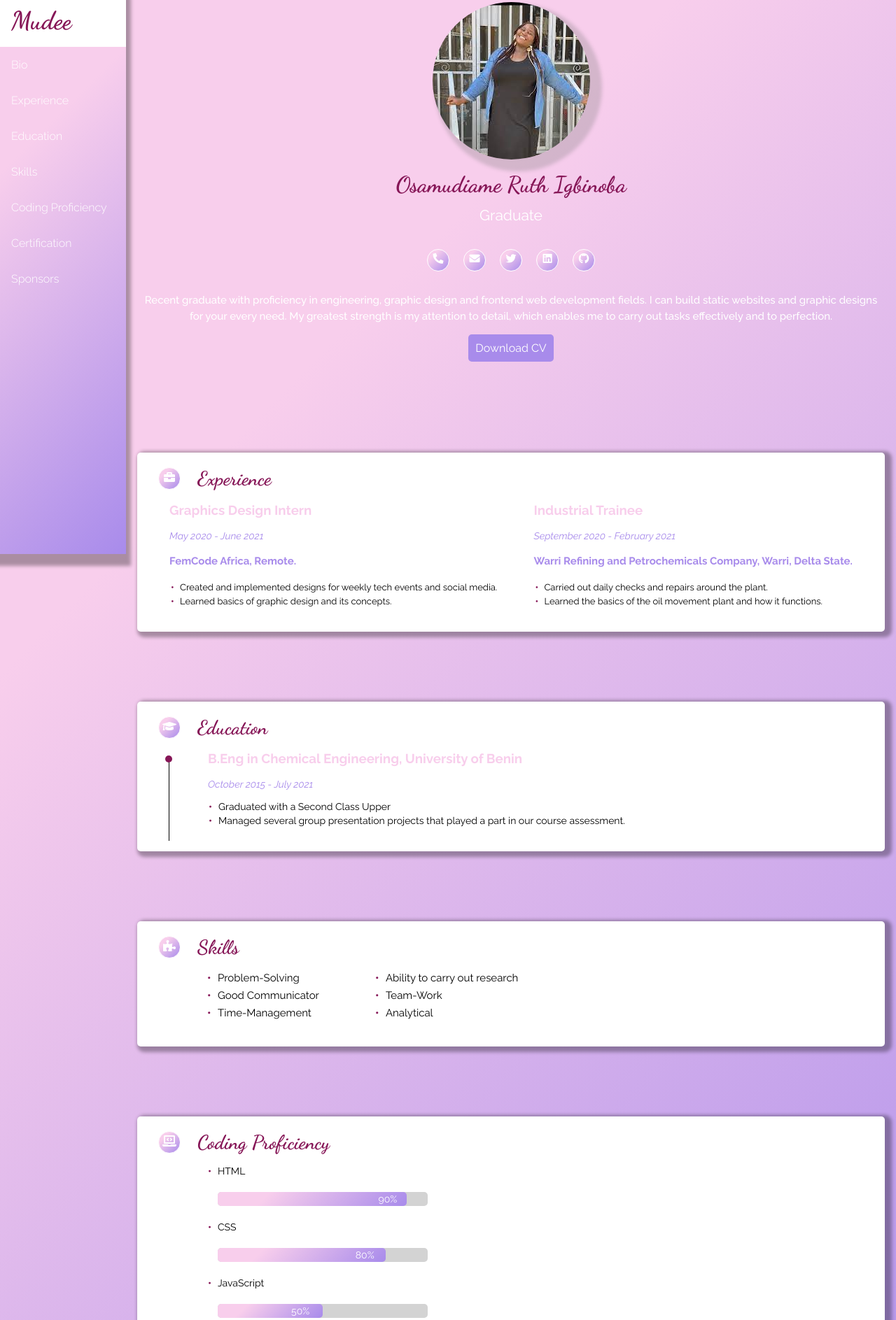
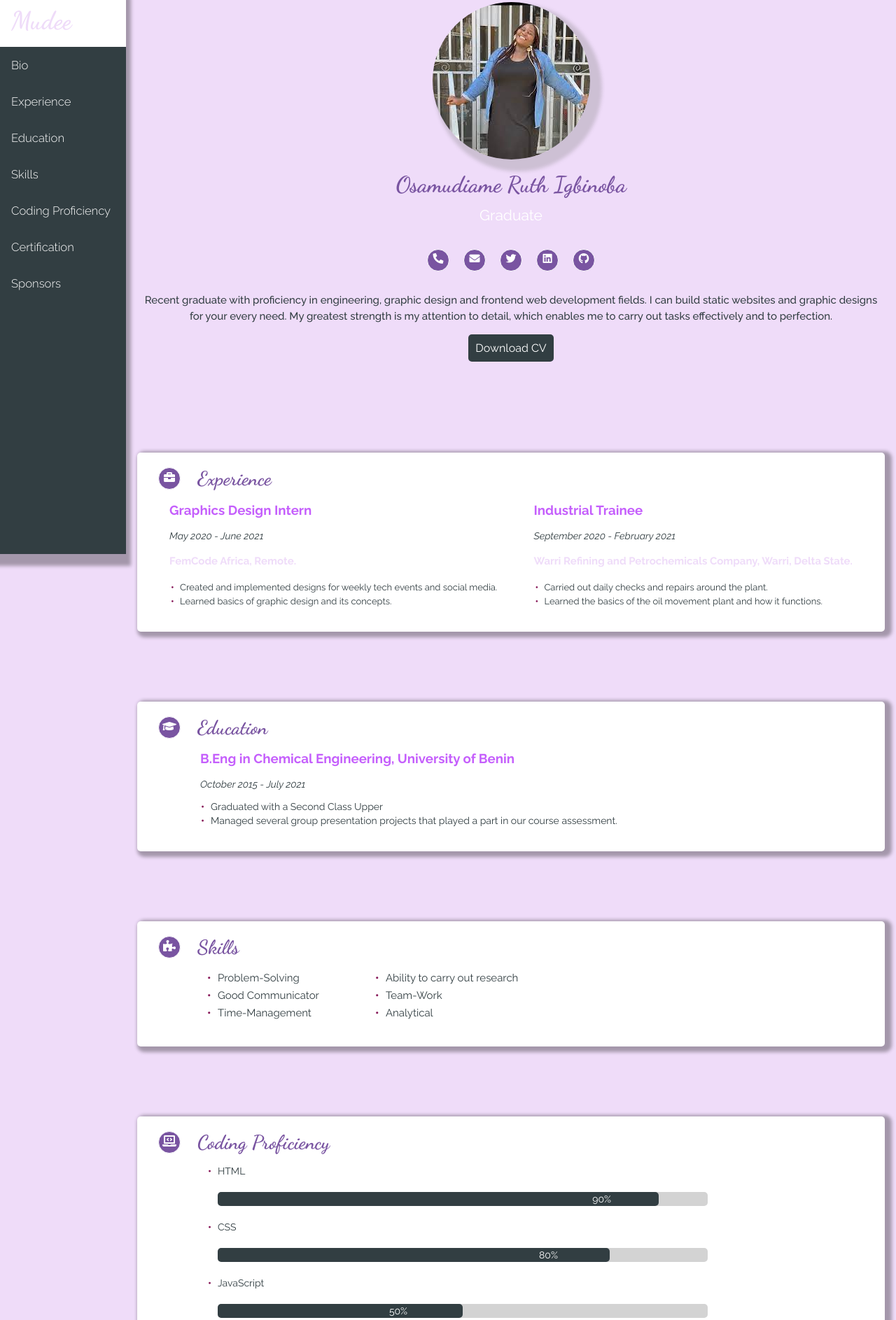
Before and after one commit to Mudi-Igbinoba/HNGi8-Stage-2, a plain HTML site: page index.html in a window 1280 px wide. Shown: the part 8-1895 px from the top of the page at 70% size. Drawn offline with Linux system fonts and the light colour scheme; files whose address does not match are found by name.

Commit message:
made additional changes

```diff
--- a/index.html
+++ b/index.html
@@ -4,6 +4,7 @@
     <meta charset="UTF-8">
     <meta name="viewport" content="width=device-width, initial-scale=1.0">
     <title>Resume Page</title>
+    <link rel="stylesheet" href="//use.fontawesome.com/releases/v5.0.7/css/all.css">
     <link rel="stylesheet" href="style.css">
     <link rel="stylesheet" href="assets/all.css">
     <link rel="preconnect" href="https://fonts.googleapis.com">
@@ -70,8 +71,8 @@
       <h2>Experience</h2>
 
       <div class="work-experience">
-        <div class="dot-1"></div>
-        <div class="line-1"></div>
+        <!-- <div class="dot-1"></div>
+        <div class="line-1"></div> -->
         <div class="ex-1">
           <h3>Graphics Design Intern</h3>
 
@@ -85,8 +86,8 @@
           </ul>
         </div>
 
-        <div class="dot-2"></div>
-        <div class="line-2"></div>
+        <!-- <div class="dot-2"></div>
+        <div class="line-2"></div> -->
         <div class="ex-2">
           <h3>Industrial Trainee</h3>
 
--- a/style.css
+++ b/style.css
@@ -1,13 +1,14 @@
 
 * {
     font-family: 'Raleway', sans-serif;
+    color: #323E42;
 }
 
 body {
     margin: 0px;
     padding: 0px;
-    background-color: #f8ceec;
-    background-image: linear-gradient(315deg, #a88beb 0%, #f8ceec 74%);
+    background-color: #EFDCF9;
+    /* background-image: linear-gradient(315deg, #a88beb 0%, #f8ceec 74%); */
 }
 
 ul li::before {
@@ -21,8 +22,8 @@ ul li::before {
 
 /* Sidebar */
 .sidebar {
-    background-color: #f8ceec;
-    background-image: linear-gradient(315deg, #a88beb 0%, #f8ceec 74%);
+    background-color: #323E42;
+    /* background-image: linear-gradient(315deg, #a88beb 0%, #f8ceec 74%); */
     width: 180px;
     margin: 0;
     padding: 0;
@@ -38,21 +39,22 @@ ul li::before {
     padding: 16px;
     text-decoration: none;
     font-weight: 300;
+    font-size: 1.3vw;
 }
 
 .sidebar a:active {
     background-color: #fff;
-    color: #861657
+    color: #323E42;
 }
 
 .sidebar a:hover {
     background-color: #fff;
-    color: #861657
+    color:  #323E42;
 }
 
 #slack-name {
     font-size: 36px;
-    color: #861657;
+    color: #EFDCF9;
     font-family: 'Dancing Script', cursive;
     font-weight: 700;
 }
@@ -63,7 +65,7 @@ ul li::before {
     vertical-align: middle;
     margin-left: 10px;
     font-size: 28px;
-    color: #861657;
+    color: #7954A1;
     font-family: 'Dancing Script', cursive;
 }
 
@@ -91,7 +93,7 @@ footer.content {
 h1 {
     font-size: 32px;
     line-height: 10px;
-    color: #861657;
+    color: #7954A1;
     font-family: 'Dancing Script', cursive;
 }
 
@@ -103,7 +105,7 @@ h1 {
 
 #bio p {
     font-size: 15px;
-    color: #fff;
+    color: #323E42;
     line-height: 22.5px;
     font-weight: 500;
 }
@@ -133,22 +135,22 @@ h1 {
     padding: 5px;
     border: 1px solid white;
     color: white;
-    background-color: #f8ceec;
-    background-image: linear-gradient(315deg, #a88beb 0%, #f8ceec 74%);
+    background-color: #7954A1;
+    /* background-image: linear-gradient(315deg, #a88beb 0%, #f8ceec 74%); */
     position: relative;
     margin: 0px 10px;
 }
 
 .fas:hover, .fab:hover {
     background-color: #fff;
-    color: linear-gradient(315deg, #f8ceec 0%, #a88beb 74%);
+    color: #7954A1;
     box-shadow: -5px 5px 5px 5px rgba(0, 0, 0, 0.315);
 }
 
 .cv-link {
     text-decoration: none;
     color: white;
-    background-color: #a88beb;
+    background-color:#323E42;
     padding: 10px;
     border-radius: 5px;
     position: relative;
@@ -156,7 +158,7 @@ h1 {
 }
 
 .cv-link:hover {
-    color: violet;
+    color: #C55FFC;
     background-color: white;
     box-shadow: 5px 3px 5px 5px rgba(0, 0, 0, 0.315);
 }
@@ -170,19 +172,19 @@ h1 {
 }
 
 #experience h3 {
-    color: #f8ceec;
+    color: #C55FFC;
     line-height: 19.2px;
 }
 
 #experience p {
     font-size: 14px;
-    color:#a88beb;
+    color:#EFDCF9;
 }
 
 #experience h4 {
     font-size: 15px;
     line-height: 16px;
-    color: #a88beb;
+    color: #EFDCF9;
 }
 
 #experience ul {
@@ -198,15 +200,15 @@ h1 {
     flex-wrap: wrap;
 }
 
-.dot-1 {
+/* .dot-1 {
     width: 10px;
     height: 10px;
     border-radius: 50%;
     background-color: #861657;
     display: block;
-    position: relative;
-    top: 23px;
-    left: 2px;
+    position: absolute;
+    top: ;
+    left: ;
     z-index: 100;
 }
 
@@ -221,11 +223,9 @@ h1 {
     right: 6px;
     z-index: 100;
 }
-
 .line-1 {
     width: 1px;
     height: 150px;
-    /* border-radius: 50%; */
     background-color: black;
     display: block;
     position: relative;
@@ -237,15 +237,14 @@ h1 {
 .line-2 {
     width: 1px;
     height: 150px;
-    /* border-radius: 50%; */
     background-color: black;
     display: block;
     position: relative;
     top: 25px;
-    /* left: 5px; */
     right: 35px;
     z-index: 50;
-}
+}*/
+
 
 /* Education */
 #education {
@@ -263,12 +262,12 @@ h1 {
  #education h3 {
     line-height: 19.2px;
     margin-left: 70px;
-    color: #f8ceec;
+    color: #C55FFC;
 }
 
 #education p {
     font-size: 14px;
-    color: #a88beb;
+    color: #EFDCF9;
     margin-left: 70px;
 }
 
@@ -280,7 +279,7 @@ h1 {
     font-size: 14px;
 }
 
-.dot-3 {
+/* .dot-3 {
     width: 10px;
     height: 10px;
     border-radius: 50%;
@@ -295,14 +294,13 @@ h1 {
  .line-3 {
     width: 1px;
     height: 120px;
-    /* border-radius: 50%; */
    background-color: black;
     display: block;
     position: relative;
     top: 25px;
     left: 15px;
     z-index: 90;
-}
+}  */
 
 /* Skills*/
 #skills {
@@ -315,6 +313,7 @@ h1 {
 
 .skills {
     display: flex;
+    flex-wrap: wrap;
 }
 
 .skills ul {
@@ -345,7 +344,7 @@ h1 {
 }
 
 .html-outer, .css-outer, .js-outer {
-    width: 300px;
+    width: 75%;
     height: 20px;
     background-color: lightgrey;
     border-radius: 5px;
@@ -355,8 +354,8 @@ h1 {
     display: block;
     width: 90%;
     height: inherit;
-    background-color: #f8ceec;
-    background-image: linear-gradient(315deg, #a88beb 0%, #f8ceec 74%);
+    background-color:#323E42;
+    /* background-image: linear-gradient(315deg, #a88beb 0%, #f8ceec 74%); */
     border-radius: 5px;
 }
 
@@ -364,6 +363,7 @@ h1 {
     position: relative;
     bottom: 20px;
     left: 85%;
+    margin: auto;
     color: white;
 }
 
@@ -416,7 +416,9 @@ h1 {
 #sponsors img {
     display: block;
     position: relative;
-    width: 25%;
+    width: 100%;
+    height: auto;
+    max-width: 30%;
     margin: auto;
 }
 
@@ -431,3 +433,9 @@ h1 {
         display: none;
     }
 }
+
+@media only screen and (max-width: 965px) {
+    .sidebar a {
+        font-size: 2vw;
+    }
+}
```
